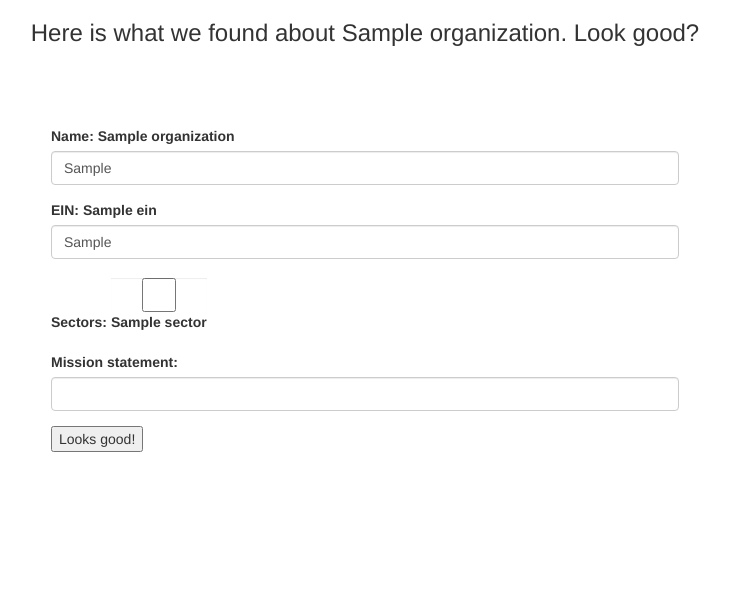
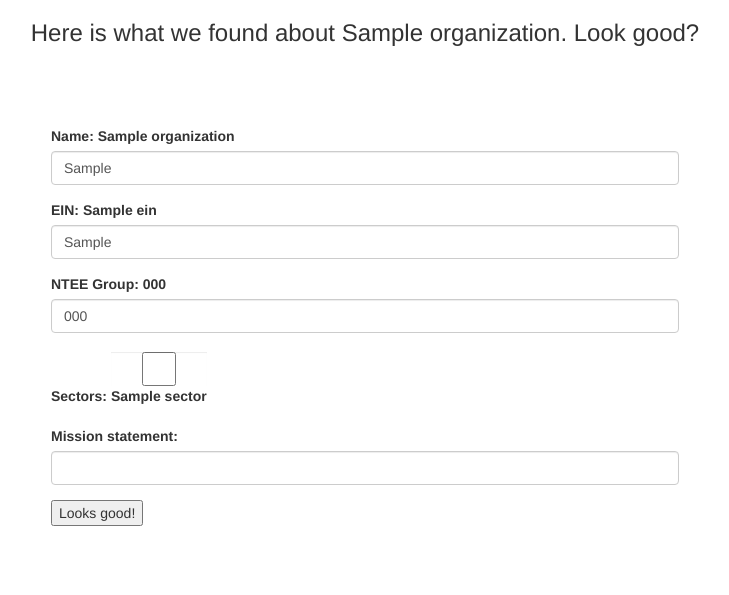
Before and after one commit to TeamSidewalk/summerhackday, a Flask app: template templates/nonprofit_confirm.html in a window 1280 px wide. Shown: the part 51-646 px from the top of the page, without its empty margins (275-1004 px from the left). Run offline with Flask 2, Linux system fonts and the light colour scheme; the template is opened without the code that fills it: most values are stand-ins (such as "Sample title", 1, 10 or a date in 2020); some libraries are stand-ins or nearby versions.

Commit message:
add NTEE code to nonprofit confirm

```diff
--- a/templates/nonprofit_confirm.html
+++ b/templates/nonprofit_confirm.html
@@ -11,6 +11,10 @@
         <div class="form-group">
             <label>EIN: {{ _dict.organization.ein }}</label>
             <input name="ein" class="form-control" type="text" value={{ _dict.organization.ein }}>
+        </div>
+        <div class="form-group">
+            <label>NTEE Group: {{ _dict.organization.ntee_code }}</label>
+            <input name="ein" class="form-control" type="text" value={{ _dict.organization.ntee_code }}>
         </div>
         <div class="form-group">
             <label>Sectors:</label>
```
